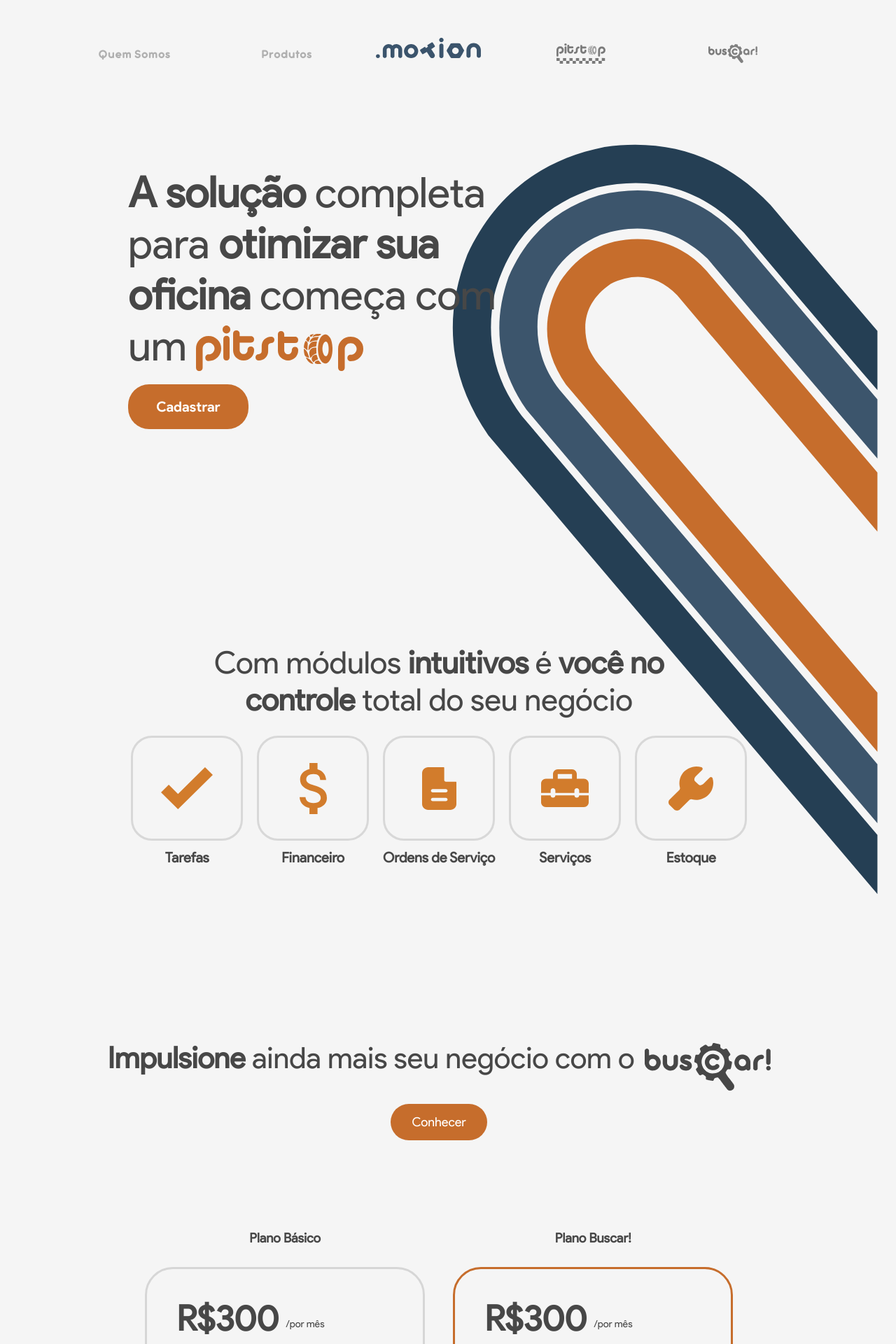
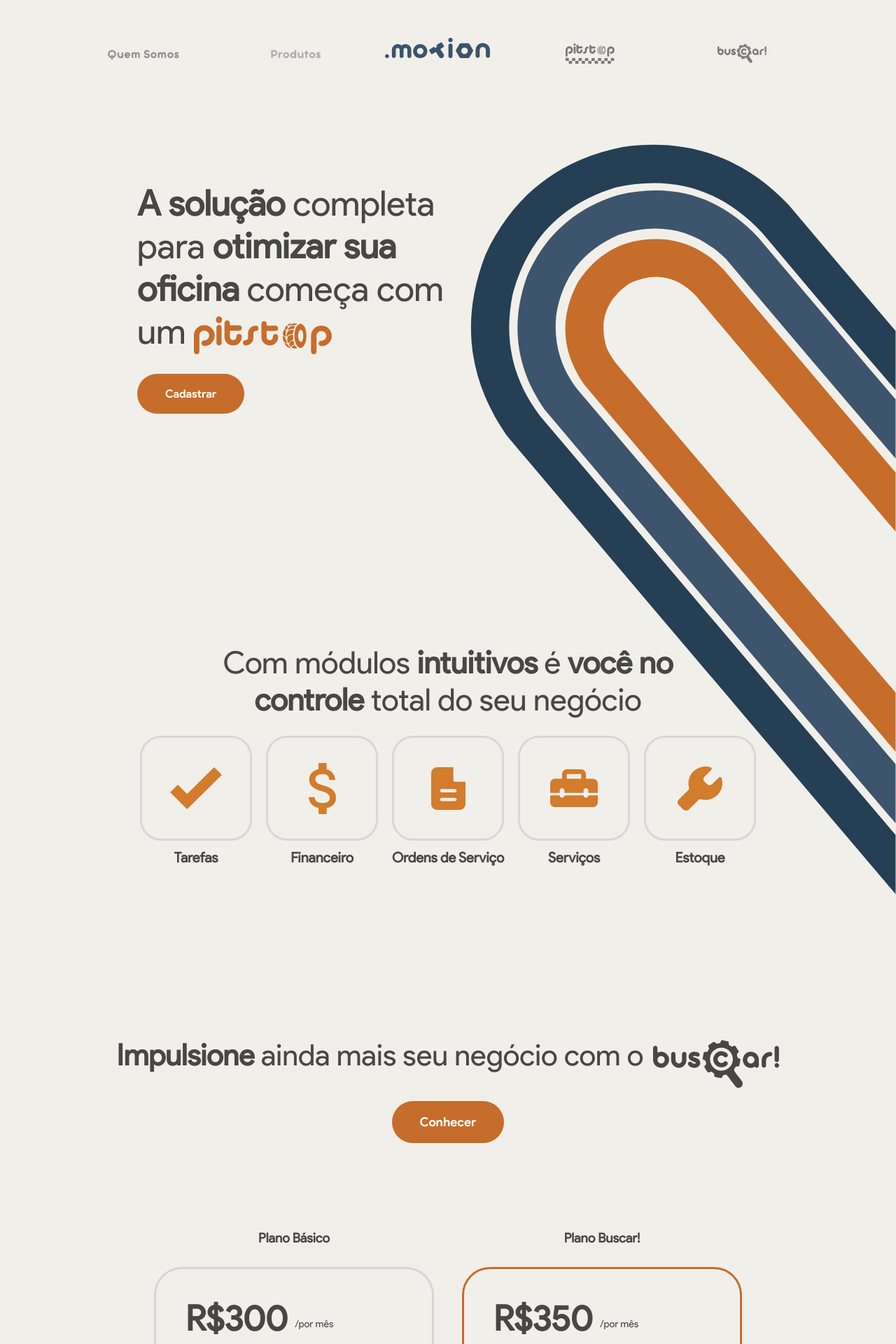
Before and after one commit to auto-motion-io/site-institucional-react, a React (Create React App) app in the folder institucional-.motion/: page /pitstop in a window 1280 px wide. Shown: the top 1920 px of the page at 70% size. Built offline with nearby package versions, Linux system fonts and the light colour scheme.

Commit message:
ajustes no site em geral

```diff
--- a/institucional-.motion/src/components/formulario/Formulario.module.css
+++ b/institucional-.motion/src/components/formulario/Formulario.module.css
@@ -2,7 +2,7 @@
 #section-info{
     width: 60vw;
     height: 77vh;
-    background-color: #e6e1daea;
+    background-color: #e9e7e2f2;
     color: #474747;
     margin-left: 60px;
     padding: 70px 90px;
@@ -25,6 +25,7 @@
     outline: none;
     padding-left: 20px;
     font-size: 16px;
+    background-color: #f5f3ef;
 }
 
 #section-info .labels label{
--- a/institucional-.motion/src/components/header/Header.jsx
+++ b/institucional-.motion/src/components/header/Header.jsx
@@ -13,12 +13,12 @@
             <div className={styles["container"]}>
                 <div className={styles["menu"]}>
                     <span>
-                        <a className={styles["header-text"]} href="./index.html">
+                        <a onClick={() => mudarPagina("/")} className={styles["motion-logo"]}>
                             Quem Somos
                         </a>
                     </span>
                     <span>
-                        <a className={styles["header-text"]} href="./produtos.html">
+                        <a onClick={() => mudarPagina("/pitstop")} className={styles["header-img"]}>
                             Produtos
                         </a>
                     </span>
--- a/institucional-.motion/src/components/header/Header.module.css
+++ b/institucional-.motion/src/components/header/Header.module.css
@@ -39,6 +39,7 @@
     opacity: 0.7;
     filter: grayscale(100%);
     transition: all 0.4s;
+    cursor: pointer;
 }
 
 header a:hover,
--- a/institucional-.motion/src/pages/buscar/Buscar.jsx
+++ b/institucional-.motion/src/pages/buscar/Buscar.jsx
@@ -26,7 +26,7 @@
                         <div className={styles["cards"]}>
                             <div className={styles["card"]}>
                                 <div className={styles["box"]}>
-                                    <img src={images.estrela} alt="Estrela"/>
+                                    <img src={images.estrela} style={{height: "80px"}} alt="Estrela"/>
                                 </div>
                                 <h3>Avaliações com Descrição</h3>
                             </div>
@@ -56,19 +56,19 @@
                     <h1>Além de <b>informações adicionais</b></h1>
                     <div className={styles["cards"]}>
                         <div className={styles["card"]}>
-                            <img src={images.telefones} alt="Imagem Telefone"/>
+                            <img src={images.telefones} style={{height: "40px"}} alt="Imagem Telefone"/>
                             <h3>Contato</h3>
                         </div>
                         <div className={styles["card"]}>
-                            <img src={images.iconEndereco} alt="Imagem com um ponteiro de local"/>
+                            <img src={images.iconEndereco} style={{height: "40px"}} alt="Imagem com um ponteiro de local"/>
                             <h3>Endereço</h3>
                         </div>
                         <div className={styles["card"]}>
-                            <img src={images.caixa} alt="Imagem de uma caixa de ferramentas"/>
+                            <img src={images.caixa} style={{height: "32px"}} alt="Imagem de uma caixa de ferramentas"/>
                             <h3>Serviços</h3>
                         </div>
                         <div className={styles["card"]}>
-                            <img src={images.dinheiro} alt="Imagem de um cifrão"/>
+                            <img src={images.dinheiro} style={{height: "35px"}} alt="Imagem de um cifrão"/>
                             <h3>Preços</h3>
                         </div>
                     </div>
--- a/institucional-.motion/src/pages/buscar/Buscar.module.css
+++ b/institucional-.motion/src/pages/buscar/Buscar.module.css
@@ -70,6 +70,7 @@
     border-radius: 0px 50px 50px 0px;
     font-size: 20px;
     outline: none;
+    font-family: "Product-Bold";
 }
 
 .caixa-pesquisa .caixa input::placeholder{
@@ -86,7 +87,7 @@
 }
 
 .busque-encontre .titulo-busque{
-    font-size: 36px;
+    font-size: 30px;
     text-align: center;
 }
 
@@ -112,15 +113,15 @@
 .busque-encontre .box{
     border: 5px solid #d1d1d1;
     border-radius: 30px;
-    width: 200px;
-    height: 200px;
+    width: 180px;
+    height: 180px;
     display: flex;
     justify-content: center;
     align-items: center;
 }
 
 .busque-encontre .box img{
-    height: 90px;
+    height: 60px;
 }
 
 .busque-encontre .card h3{
@@ -162,7 +163,7 @@
 }
 
 #section-info .container h1{
-    font-size: 50px;
+    font-size: 40px;
     text-align: center;
 
     color: #474747;
--- a/institucional-.motion/src/pages/cadastro/Cadastro.jsx
+++ b/institucional-.motion/src/pages/cadastro/Cadastro.jsx
@@ -39,7 +39,6 @@
             </div>
 
             <div className={styles["header"]}>
-                <a style={{cursor:"pointer"}} onClick={voltarPitstop}><img src={images.setaVoltar} alt="Seta de Voltar" /></a>
                 <a style={{cursor:"auto"}} onClick={voltarPitstop}><img className={styles["img-pitstop"]} src={images.logoPitstopColorido} alt="Logo Pitstop" /></a>
             </div>
 
--- a/institucional-.motion/src/pages/cadastro/Cadastro.module.css
+++ b/institucional-.motion/src/pages/cadastro/Cadastro.module.css
@@ -16,12 +16,13 @@
 }
 
 .header{
-    height: 130px;
+    height: 110px;
     width: 100vw;
     display: flex;
     flex-direction: column;
     padding-left: 10%;
     padding-top: 2%;
+
 }
 
 .header a:nth-child(1){
--- a/institucional-.motion/src/pages/home/Home.jsx
+++ b/institucional-.motion/src/pages/home/Home.jsx
@@ -48,9 +48,9 @@
                 <div className={styles["container"]}>
                     <div className={styles["texto"]}>
                         <h5>
-                            Unimos a <span>tecnologia</span> com as necessidades do setor <span>automotivo</span>, compondo soluções
+                            Unimos a <span> tecnologia </span> com as necessidades do setor <span> automotivo</span>, compondo soluções
                             inovadoras que impulsionam o crescimento de
-                            <span>oficinas</span>, fidelizam <span>clientes</span>
+                            <span> oficinas</span>, fidelizam <span> clientes </span>
                             e elevam os serviços a
                             novos patamares.
                         </h5>
--- a/institucional-.motion/src/pages/home/Home.module.css
+++ b/institucional-.motion/src/pages/home/Home.module.css
@@ -76,14 +76,14 @@
 }
 
 #section-carros a{
-    font-size: 18px;
+    font-size: 16px;
     font-family: 'Product-Bold';
     color: var(--fundo);
     background-color: var(--azul-motion);
     text-decoration: none;
 
-    height: 64px;
-    width: 150px;
+    height: 60px;
+    width: 140px;
     border-radius: 40px;
 
     display: flex;
@@ -103,6 +103,7 @@
 #section-jornada{
     margin-top: 120px;
     font-weight: lighter;
+
 }
 
 #section-jornada .container{
@@ -166,10 +167,11 @@
 }
 
 #section-pilares .card h6{
-    font-family: 'Product-Regular';
-    font-size: 24px;
+    font-family: 'Product-Bold';
+    font-size: 20px;
     margin-top: 56px;
     color: #474747;
+    margin-left: 1vh;
 }
 
 
@@ -255,10 +257,11 @@
 }
 
 .duvidas .botao a{
-    padding: 15px 50px;
+    padding: 14px 40px;
     text-decoration: none;
-    border: 4px solid var(--btn-milton);
+    border: 3px solid var(--btn-milton);
     border-radius: 30px;
     color: #4e4e4e;
     font-weight: bold;
+    font-family: "Product-Bold";
 }
--- a/institucional-.motion/src/pages/pitstop/Pitstop.jsx
+++ b/institucional-.motion/src/pages/pitstop/Pitstop.jsx
@@ -19,8 +19,8 @@
                         <span><b>A solução</b> completa <br />
                             para <b>otimizar sua <br />
                                 oficina</b> começa com <br />
-                            um <img src={images.pitstopLaranja} alt="Logo Pitstop Laranja" /></span>
-                        <div className={styles["botao-cadastro"]}><a onClick={() => mudarPagina("/cadastro")}>Cadastrar</a></div>
+                            um <img src={images.pitstopLaranja} width={"45%"} alt="Logo Pitstop Laranja" /></span>
+                        <div className={styles["botao-cadastro"]} style={{marginTop: "2vh"}} ><a onClick={() => mudarPagina("/cadastro")}>Cadastrar</a></div>
                     </div>
                 </div>
                 <div className={styles["img-banner"]}>
@@ -108,7 +108,7 @@
                         <h3>Plano Buscar!</h3>
                         <div className={styles["box"]}>
                             <div className={styles["preco"]}>
-                                <h1>R$300</h1>
+                                <h1>R$350</h1>
                                 <p>/por mês</p>
                             </div>
                             <div className={styles["linha"]}>
--- a/institucional-.motion/src/pages/pitstop/Pitstop.module.css
+++ b/institucional-.motion/src/pages/pitstop/Pitstop.module.css
@@ -1,9 +1,11 @@
 
 .body{
-    width: 98vw;
+    width: 100%;
     display: flex;
     flex-direction: column;
     align-items: center;
+    overflow-x: hidden;
+
 }
 
 .container{
@@ -29,10 +31,11 @@
     flex-direction: row;
     align-items: center;
     padding: 100px;
+
 }
 
 #section-banner .banner-texto{
-    font-size: 60px;
+    font-size: 50px;
     position: relative;
     z-index: 1;
     color: #474747;
@@ -48,6 +51,7 @@
     width: 100%;
     height: 800px;
     z-index: -1;
+    right: 0;
 }
 
 #section-banner .img-banner img{
@@ -57,12 +61,13 @@
 
 #section-banner .botao-cadastro a{
     font-family: Product-Bold;
-    font-size: 20px;
+    font-size: 16px;
     text-decoration: none;
-    padding: 20px 40px;
+    padding: 19px 40px;
     border-radius: 30px;
     background-color: #C66D2C;
     color: white;
+    cursor: pointer;
 }
 
 
@@ -142,10 +147,10 @@
 }
 
 #section-impulsione .container a{
-    padding: 15px 30px;
+    padding: 19px 40px;
     background-color: #C66D2C;
     border-radius: 50px;
-
+    font-family: "Product-Bold";
     color: white;
     text-decoration: none;
     font-size: 18px;
@@ -233,6 +238,7 @@
     border-radius: 30px;
     color: #474747;
     font-weight: bold;
+    cursor: pointer;
 }
 
 .plano:nth-child(2) .botao a{
--- a/institucional-.motion/src/utils/globals.css
+++ b/institucional-.motion/src/utils/globals.css
@@ -5,8 +5,10 @@
   --label-milton: #474747b0;
   --btn-milton: #b7b6b3;
   --bg: #eae8e2;
-  --fundo: #f5f5f5;
+  --fundo: #F1EFE9;
 }
+
+
 
 @font-face {
   font-family: "Aristotelica";
@@ -41,7 +43,7 @@
 }
 
 ::-webkit-scrollbar {
-  width: 15px;
+  width: 8px;
 }
 
 ::-webkit-scrollbar-track {
```
Also changed, not shown: institucional-.motion/src/utils/assets/carro-4.svg.
